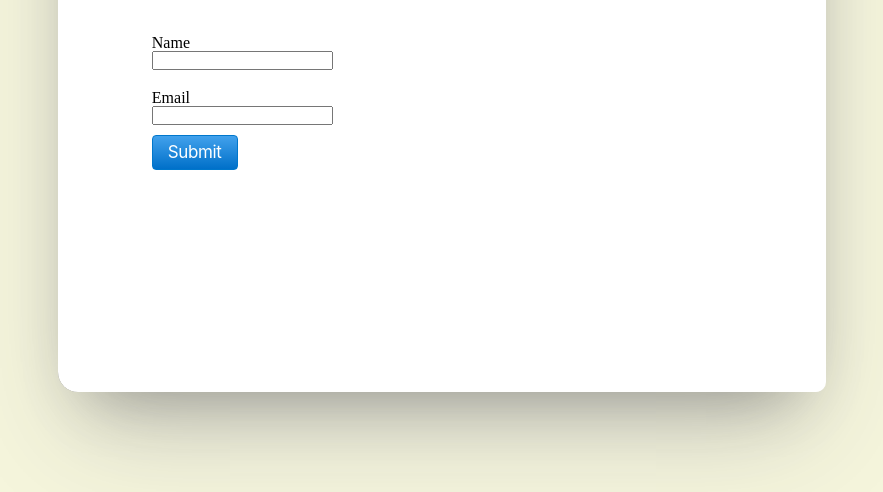
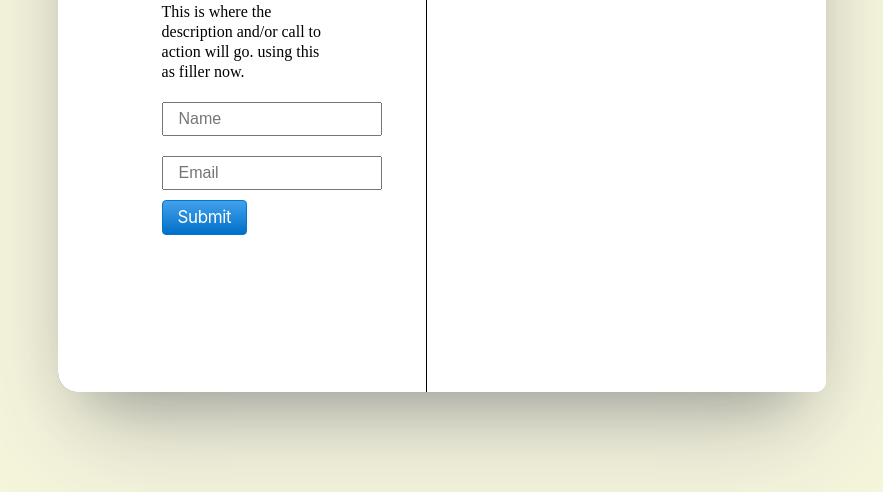
Before and after one commit to fReNOvucrar/landing-page-practice, a plain HTML site: page index.html in a window 1280 px wide. Shown: the part 308-800 px from the top of the page, without its empty margins (198-1081 px from the left). Drawn offline with Linux system fonts and the light colour scheme.

Commit message:
figuring out style layout for forms

```diff
--- a/index.html
+++ b/index.html
@@ -13,15 +13,16 @@
           <div class="left-bubble">
             <div class="left-bubble-inner">
               <form action="POST">
+                <h1>Title</h1>
+                <p>
+                  This is where the description and/or call to action will go.
+                  using this as filler now.
+                </p>
                 <div class="label-and-input">
-                  <label for="name">Name</label>
-                  <br />
-                  <input type="text" id="name" required />
+                  <input type="text" id="name" placeholder="Name" required />
                 </div>
                 <div class="label-and-input">
-                  <label for="email">Email</label>
-                  <br />
-                  <input type="email" id="email" required />
+                  <input type="email" id="email" placeholder="Email" required />
                 </div>
                 <button class="button-15" role="button">Submit</button>
               </form>
--- a/style.css
+++ b/style.css
@@ -49,6 +49,7 @@ main {
   width: 48%;
   height: 100%;
   opacity: 100%;
+  border-right: 1px solid black;
 }
 
 .left-bubble {
@@ -120,10 +121,23 @@ form {
   justify-content: center;
   align-items: flex-start;
   line-height: 2rem;
+  width: 60%;
 }
 
 .label-and-input {
   line-height: 1rem;
+  padding-top: 20px;
+}
+
+input {
+  font-size: 16px;
+  height: 30px;
+  width: 220px;
+  padding: 15px;
+}
+
+p {
+  line-height: 1.25rem;
   padding-top: 20px;
 }
 
```
